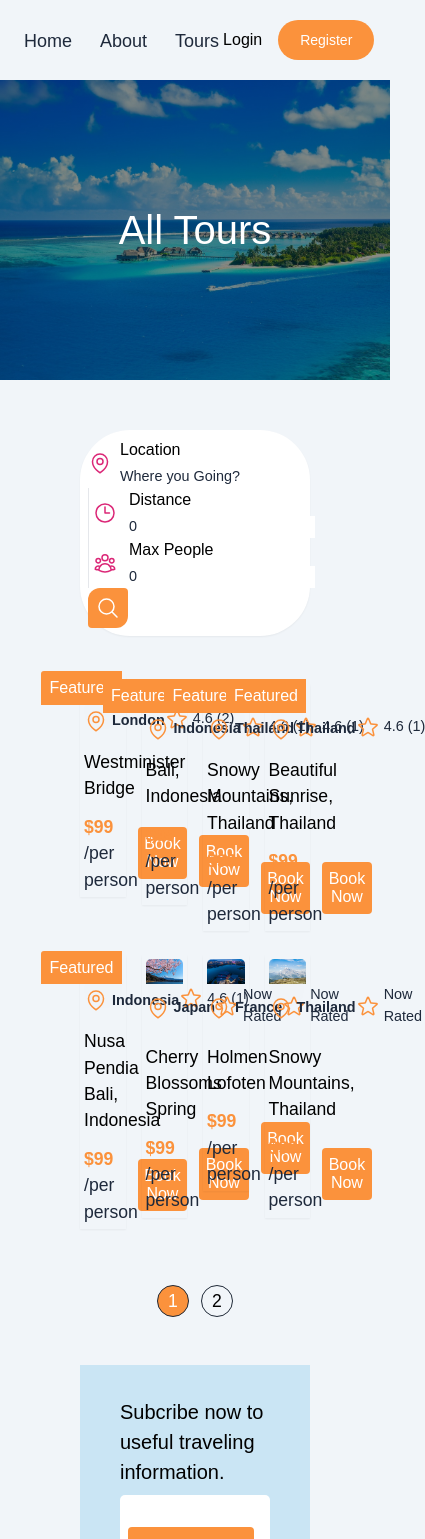
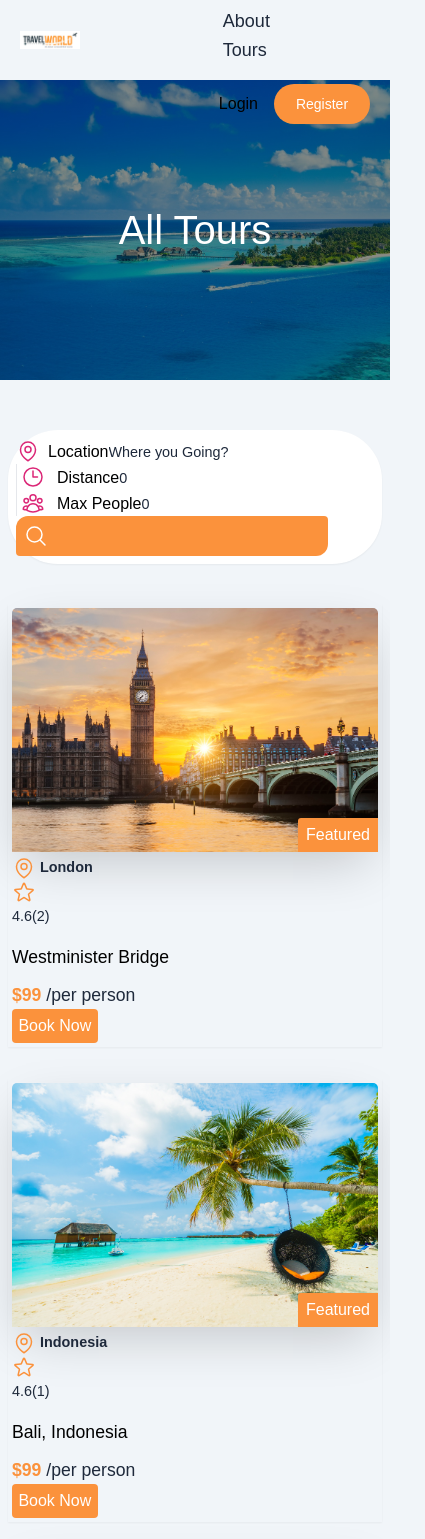
Before and after one commit to IsMushi/tour-travel, a React (Vite) app: page /tours in a window 390 px wide. Shown: the top 1539 px of the page, 425 px wide, since content can reach past the window. Built offline with nearby package versions, Linux system fonts and the light colour scheme.

Commit message:
update some file

```diff
--- a/src/components/header/header.tsx
+++ b/src/components/header/header.tsx
@@ -37,8 +37,9 @@ const  Header:React.FC =()=> {
             <img src={logo} className='w-[30%]' alt="" />
           </NavLink>
         </div>
+        <div className="menu md:flex md:mt-0 mt-10 justify-between items-center md:w-[50%] ">
         <div className="link-part">
-        <ul className='flex justify-between gap-5'>
+        <ul className='md:flex justify-between gap-5'>
           {
             nav_link.map((link,index)=>(
               <li className='link' key={index}><NavLink  to={link.path}>{link.display}</NavLink></li>
@@ -46,7 +47,6 @@ const  Header:React.FC =()=> {
           }
           </ul>
         </div>
-        <div className="menu flex justify-between items-center gap-4">
         <div className="right-part flex items-center ">
           <button><Link to={'/login'}>Login</Link></button>
           <button className='register'><Link to={'/register'}>Register</Link></button>
@@ -54,7 +54,7 @@ const  Header:React.FC =()=> {
         <span className='menu-button cursor-pointer'>
         <svg xmlns="http://www.w3.org/2000/svg" fill="none" viewBox="0 0 24 24" strokeWidth={1.5} stroke="currentColor" className="w-6 h-6">
       <path strokeLinecap="round" strokeLinejoin="round" d="M3.75 6.75h16.5M3.75 12h16.5m-16.5 5.25h16.5" />
-    </svg>
+     </svg>
 
         </span>
         </div>
--- a/src/index.css
+++ b/src/index.css
@@ -56,7 +56,7 @@ body{
     @apply outline-none text-[0.9rem] text-slate-800  placeholder:text-slate-800
 }
 .search-button{
-    @apply text-white bg-orange-400 p-2 rounded-tl-[12px] cursor-pointer hover:bg-slate-800 transition-all duration-300 rounded-br-[12px] rounded font-bold mr-3
+    @apply text-white bg-orange-400 md:w-9 w-full m-auto p-2 rounded-tl-[12px] cursor-pointer hover:bg-slate-800 transition-all duration-300 rounded-br-[12px] rounded font-bold mr-3
 }
 .tour_img{
     @apply relative
--- a/src/pages/home.tsx
+++ b/src/pages/home.tsx
@@ -14,7 +14,7 @@ import NewLetter from '../shared/NewLetter'
 
 const Home:React.FC=()=> {
   return (
-    <><div className="px-20 relative mt-10 container">
+    <><div className="md:px-20 px-3 relative mt-10 container">
       <div className='w-full md:flex '>
         <div className="content  md:w-1/2 full  p-3 text-justify">
           <div className="m-4 flex items-center">
--- a/src/pages/login.tsx
+++ b/src/pages/login.tsx
@@ -13,7 +13,7 @@ const Login:React.FC=()=>{
   }
   return (
     <section>
-      <div className="comntainer px-20">
+      <div className="comntainer md:px-20 px-2">
         <div className="grid grid-cols-12">
           <div className="col-span-12">
             <div className="login_container grid md:grid-cols-2 gap-4 ">
--- a/src/pages/notfound.tsx
+++ b/src/pages/notfound.tsx
@@ -2,7 +2,7 @@ import React from 'react'
 
 const  Notfound:React.FC=()=> {
   return (
-    <div className="px-20 my-10">
+    <div className="md:px-20 my-10">
         <div className='text-2xl font-[500] mt-6'>This Page not Found</div>
     </div>
   )
--- a/src/pages/register.tsx
+++ b/src/pages/register.tsx
@@ -14,7 +14,7 @@ const Register:React.FC=()=> {
   }
   return (
     <section>
-      <div className="comntainer px-20">
+      <div className="comntainer md:px-20 px-2">
         <div className="grid grid-cols-12">
           <div className="col-span-10">
             <div className="login_container  md:flex justify-between ">
--- a/src/pages/thank-you.tsx
+++ b/src/pages/thank-you.tsx
@@ -3,7 +3,7 @@ import { Link } from 'react-router-dom'
 
 const ThankYou:React.FC=()=> {
   return (
-    <div className="px-20">
+    <div className="md:px-20 px-2">
       <div className="container mt-20 flex justify-center items-center">
         <div className="grid grid-cols-12">
           <div className="thank_you col-span-12 w-[500px] border p-4 flex flex-col rounded-[0.5rem] mt-auto ">
--- a/src/pages/tours.tsx
+++ b/src/pages/tours.tsx
@@ -15,14 +15,14 @@ export default function ToursPage() {
   return(
     <>
     <CommonSection title={'All Tours'} />
-    <div className='px-20 mt-10'>
+    <div className='md:px-20 mt-10 px-2'>
       <section>
-      <div className="">
+      <div className="md:block">
         <Searchbar />
       </div>
       </section>
       <section className='mt-10'>
-        <div className="grid grid-cols-4 space-y-2 gap-4">
+        <div className="grid md:grid-cols-4 space-y-2 gap-4">
           {
             Tours.map((item,index)=>(
               <div className="columns-3xs mb-2" key={index}>
--- a/src/shared/tourCard.tsx
+++ b/src/shared/tourCard.tsx
@@ -13,7 +13,7 @@ export default function TourCard({tours}:any) {
         {featured && <span>Featured</span> }
       </div>
      </div>
-      <div className='flex items-center justify-between'>
+      <div className='md:flex items-center justify-between'>
         <span className='tour_location flex items-center gap-1'>
            <i> <svg xmlns="http://www.w3.org/2000/svg" fill="none" viewBox="0 0 24 24" strokeWidth={1.5} stroke="currentColor" className="w-6 h-6">
           <path strokeLinecap="round" strokeLinejoin="round" d="M15 10.5a3 3 0 11-6 0 3 3 0 016 0z" />
@@ -21,7 +21,7 @@ export default function TourCard({tours}:any) {
         </svg></i>
           {city}
         </span>
-        <span className='tour-rating flex items-center gap-1'>
+        <span className='tour-rating md:flex items-center gap-1'>
           <i>
           <svg xmlns="http://www.w3.org/2000/svg" fill="none" viewBox="0 0 24 24" strokeWidth={1.5} stroke="currentColor" className="w-6 h-6">
           <path strokeLinecap="round" strokeLinejoin="round" d="M11.48 3.499a.562.562 0 011.04 0l2.125 5.111a.563.563 0 00.475.345l5.518.442c.499.04.701.663.321.988l-4.204 3.602a.563.563 0 00-.182.557l1.285 5.385a.562.562 0 01-.84.61l-4.725-2.885a.563.563 0 00-.586 0L6.982 20.54a.562.562 0 01-.84-.61l1.285-5.386a.562.562 0 00-.182-.557l-4.204-3.602a.563.563 0 01.321-.988l5.518-.442a.563.563 0 00.475-.345L11.48 3.5z" />
@@ -31,7 +31,7 @@ export default function TourCard({tours}:any) {
         </span>
       </div>
       <h1 className='title'><Link to={`/tours/${id}`} >{title}</Link></h1>
-        <div className="flex tour-bottom items-center justify-between mt-3">
+        <div className="md:flex tour-bottom items-center justify-between mt-3">
           <h3>${price} <span>/per person</span></h3>
           <button><Link to={`/tours/${id}`}>Book Now</Link></button>
         </div>
```
